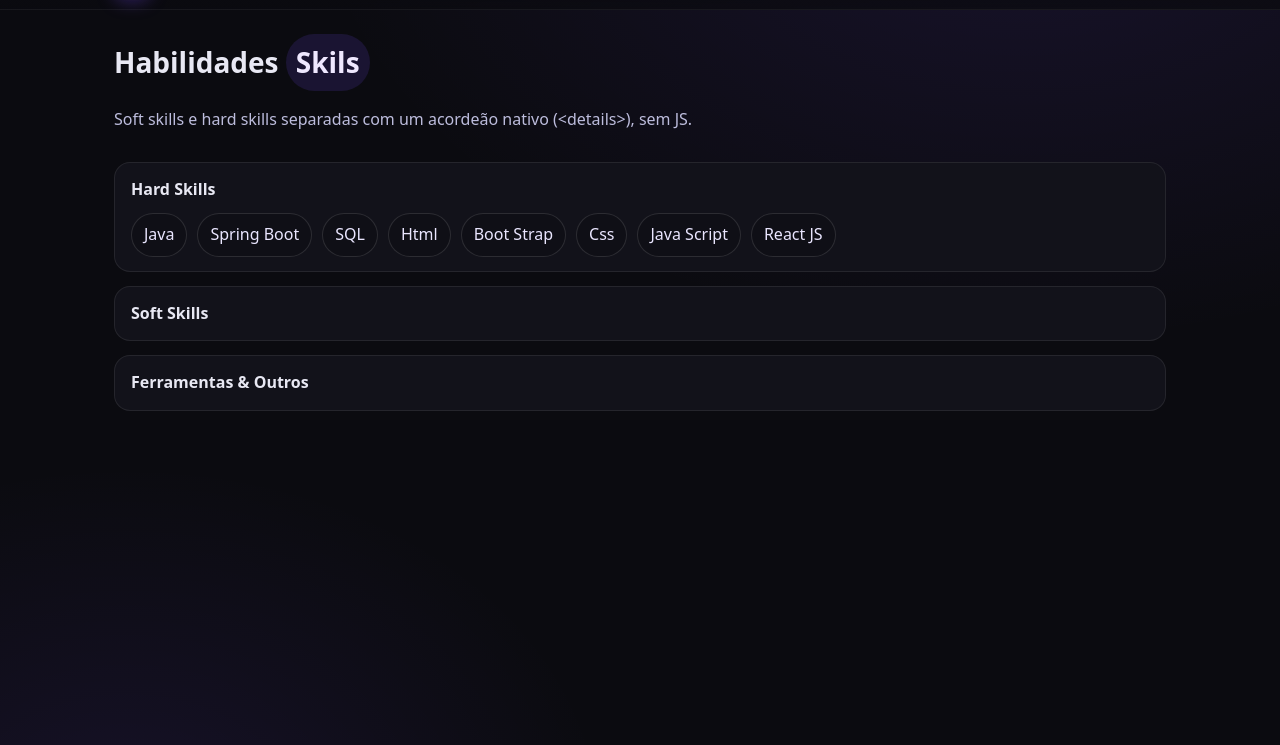
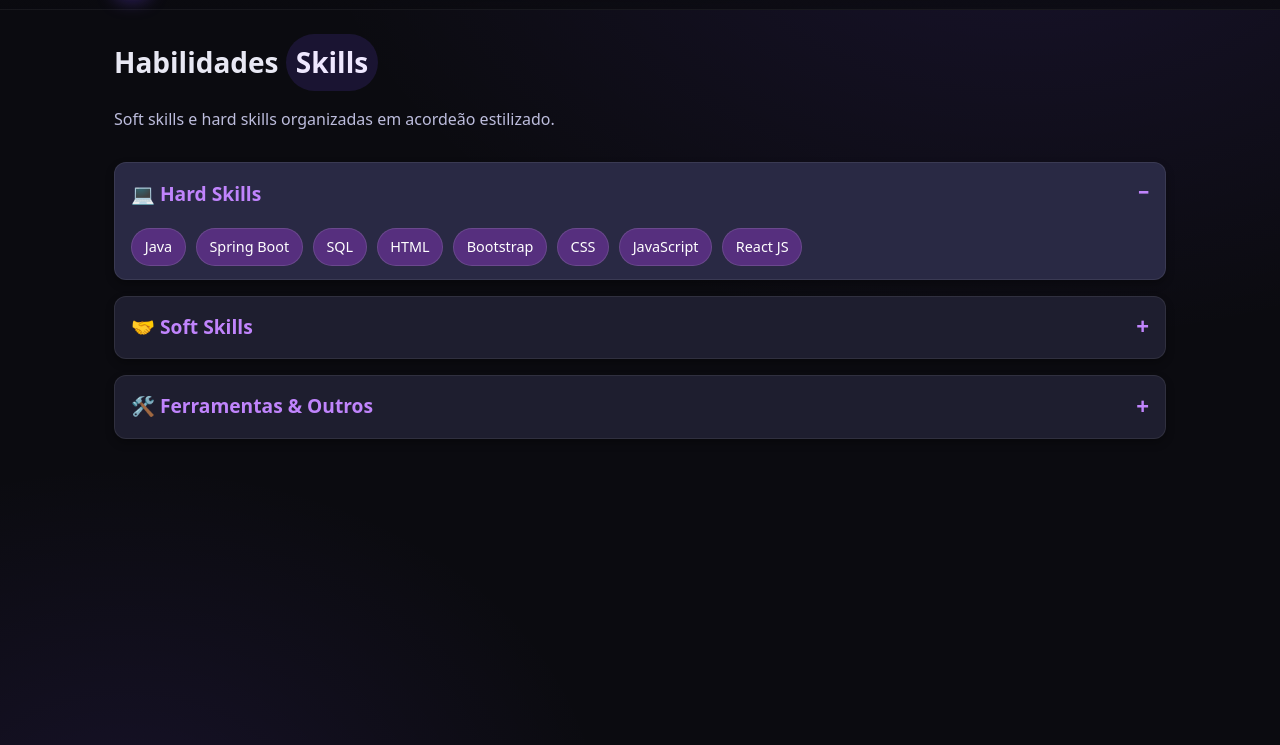
Before and after one commit to VitorrSantoss/portifolio, a plain HTML site: page habilidades.html in a window 1280 px wide. Shown: the part 55-800 px from the top of the page. Drawn offline with Linux system fonts and the light colour scheme.

Commit message:
refactor: estilos atualizados

```diff
--- a/habilidades.html
+++ b/habilidades.html
@@ -5,6 +5,71 @@
     <meta name="viewport" content="width=device-width, initial-scale=1" />
     <title>Habilidades — Vitor Santos</title>
     <link rel="stylesheet" href="assets/style.css" />
+    <style>
+      /* Estilo geral do acordeão */
+      .skills-accordion details {
+        background: #1e1e2f;
+        border-radius: 12px;
+        margin-bottom: 1rem;
+        padding: 0.8rem 1rem;
+        box-shadow: 0 4px 8px rgba(0,0,0,0.3);
+        transition: all 0.3s ease;
+      }
+
+      .skills-accordion details[open] {
+        background: #292944;
+      }
+
+      /* Cabeçalho (summary) */
+      .skills-accordion summary {
+        font-size: 1.2rem;
+        font-weight: bold;
+        color: #c084fc;
+        cursor: pointer;
+        list-style: none;
+        display: flex;
+        align-items: center;
+        justify-content: space-between;
+      }
+
+      .skills-accordion summary::-webkit-details-marker {
+        display: none; /* remove seta padrão */
+      }
+
+      /* Ícone personalizado (+ e -) */
+      .skills-accordion summary::after {
+        content: "+";
+        font-size: 1.4rem;
+        color: #c084fc;
+        transition: transform 0.3s ease;
+      }
+      .skills-accordion details[open] summary::after {
+        content: "–";
+        transform: rotate(180deg);
+      }
+
+      /* Conteúdo interno */
+      .skills-list {
+        margin-top: 1rem;
+        display: flex;
+        flex-wrap: wrap;
+        gap: 0.6rem;
+      }
+
+      .pill {
+        background: #562f7e;
+        color: #fff;
+        padding: 0.4rem 0.8rem;
+        border-radius: 20px;
+        font-size: 0.9rem;
+        font-weight: 500;
+        transition: background 0.3s;
+      }
+
+      .pill:hover {
+        background: #a855f7;
+      }
+    </style>
   </head>
   <body>
     <nav class="nav">
@@ -24,29 +89,28 @@
     </nav>
 
     <main class="container section">
-      <h2 class="h-lg">Habilidades <span class="badge">Skils</span></h2>
+      <h2 class="h-lg">Habilidades <span class="badge">Skills</span></h2>
       <p class="muted">
-        Soft skills e hard skills separadas com um acordeão nativo
-        (&lt;details&gt;), sem JS.
+        Soft skills e hard skills organizadas em acordeão estilizado.
       </p>
       <div class="space"></div>
 
       <div class="skills-accordion">
         <details open>
-          <summary>Hard Skills</summary>
+          <summary>💻 Hard Skills</summary>
           <div class="skills-list">
             <span class="pill">Java</span>
             <span class="pill">Spring Boot</span>
             <span class="pill">SQL</span>
-            <span class="pill">Html</span>
-            <span class="pill">Boot Strap</span>
-            <span class="pill">Css</span>
-            <span class="pill">Java Script</span>
+            <span class="pill">HTML</span>
+            <span class="pill">Bootstrap</span>
+            <span class="pill">CSS</span>
+            <span class="pill">JavaScript</span>
             <span class="pill">React JS</span>
           </div>
         </details>
         <details>
-          <summary>Soft Skills</summary>
+          <summary>🤝 Soft Skills</summary>
           <div class="skills-list">
             <span class="pill">Pontualidade</span>
             <span class="pill">Comunicação</span>
@@ -58,7 +122,7 @@
           </div>
         </details>
         <details>
-          <summary>Ferramentas & Outros</summary>
+          <summary>🛠️ Ferramentas & Outros</summary>
           <div class="skills-list">
             <span class="pill">Figma</span>
             <span class="pill">Scrum/Kanban</span>
```
